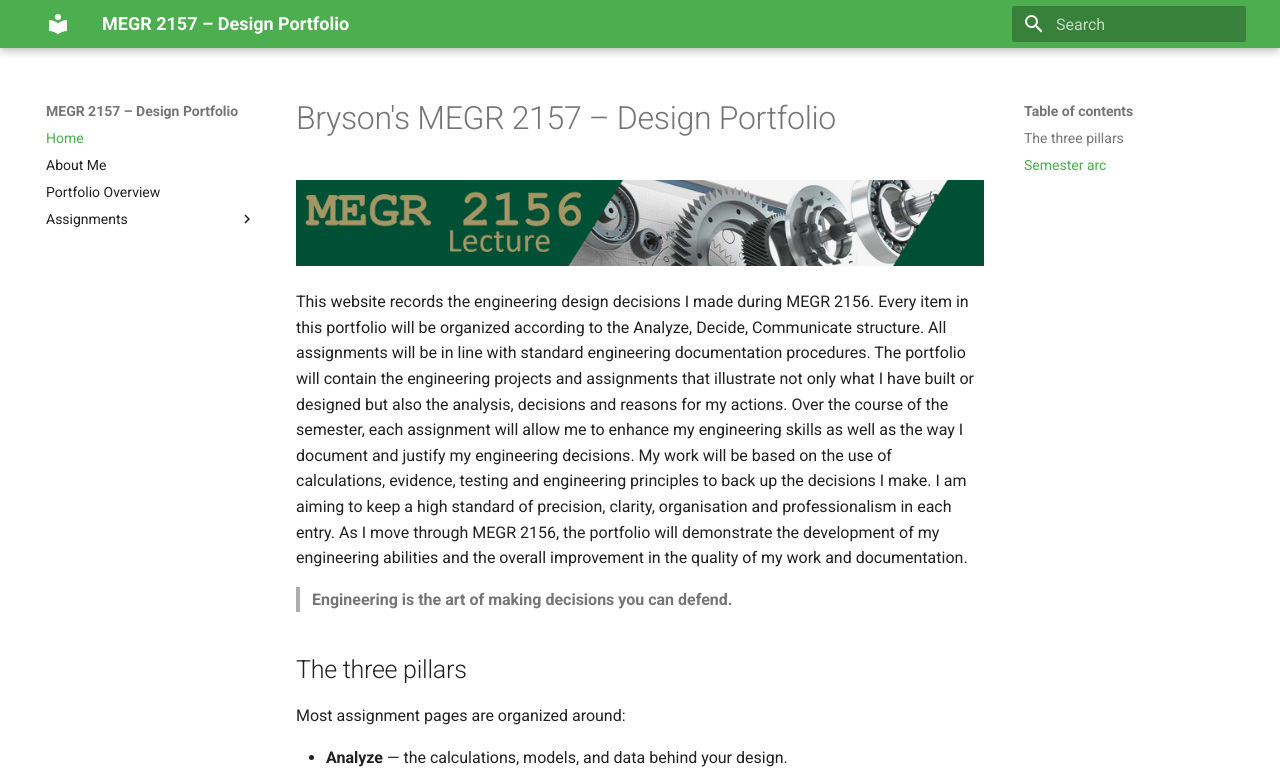
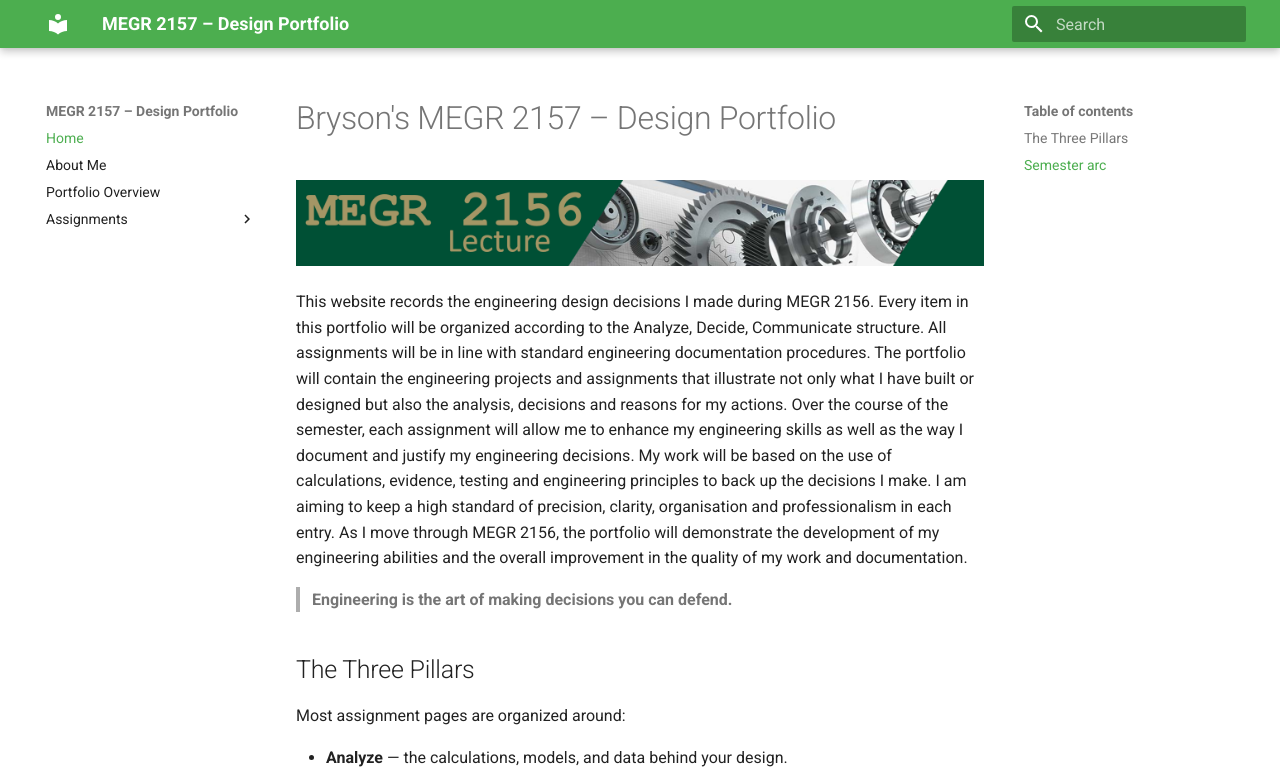
Before and after one commit to bbare4/Brysons-MEGR2156-portfolio, an MkDocs documentation site: the page built from docs/index.md, in a window 1280 px wide and 1224 px high. Shown: the top 773 px of the window. Built offline with MkDocs 1.6.1 and Material for MkDocs 9.7.7, drawn with Linux system fonts in a browser that asks for light colours.

```diff
--- a/docs/index.md
+++ b/docs/index.md
@@ -6,7 +6,7 @@ This website records the engineering design decisions I made during MEGR 2156. E
 
 > **Engineering is the art of making decisions you can defend.**
 
-## The three pillars
+## The Three Pillars
 
 Most assignment pages are organized around:
 
```
